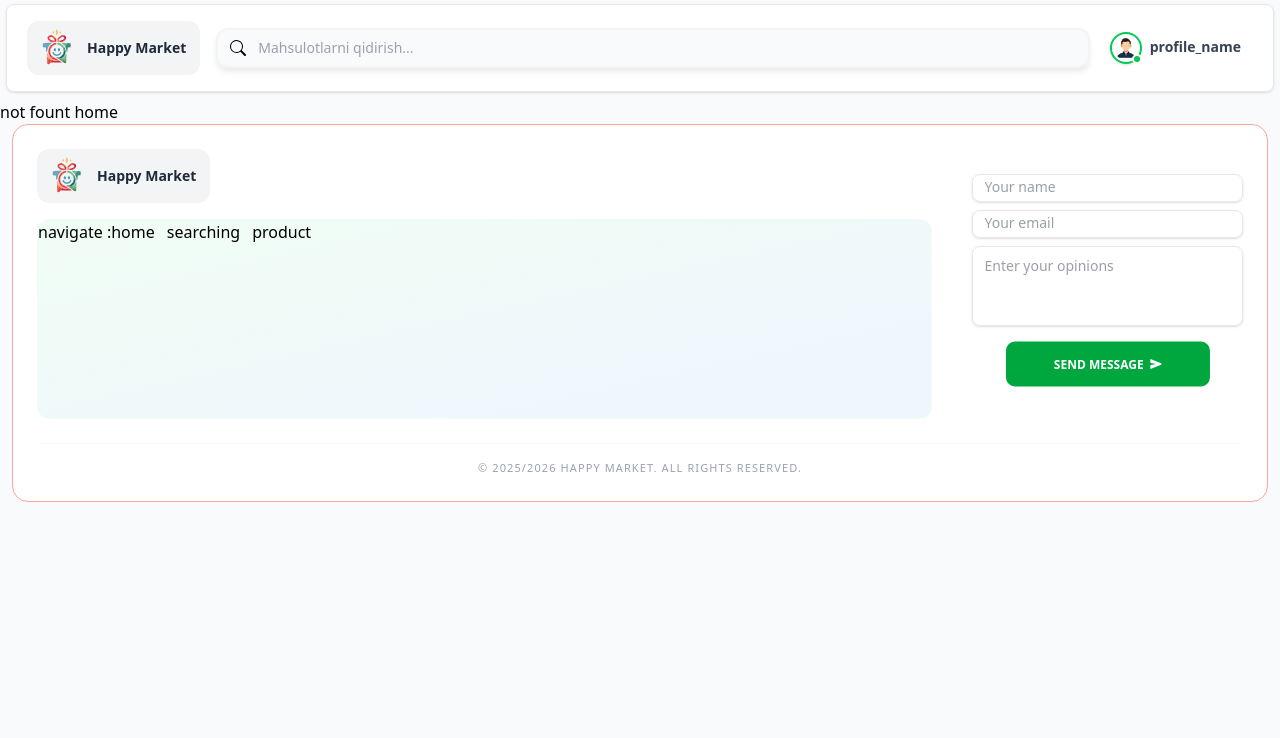
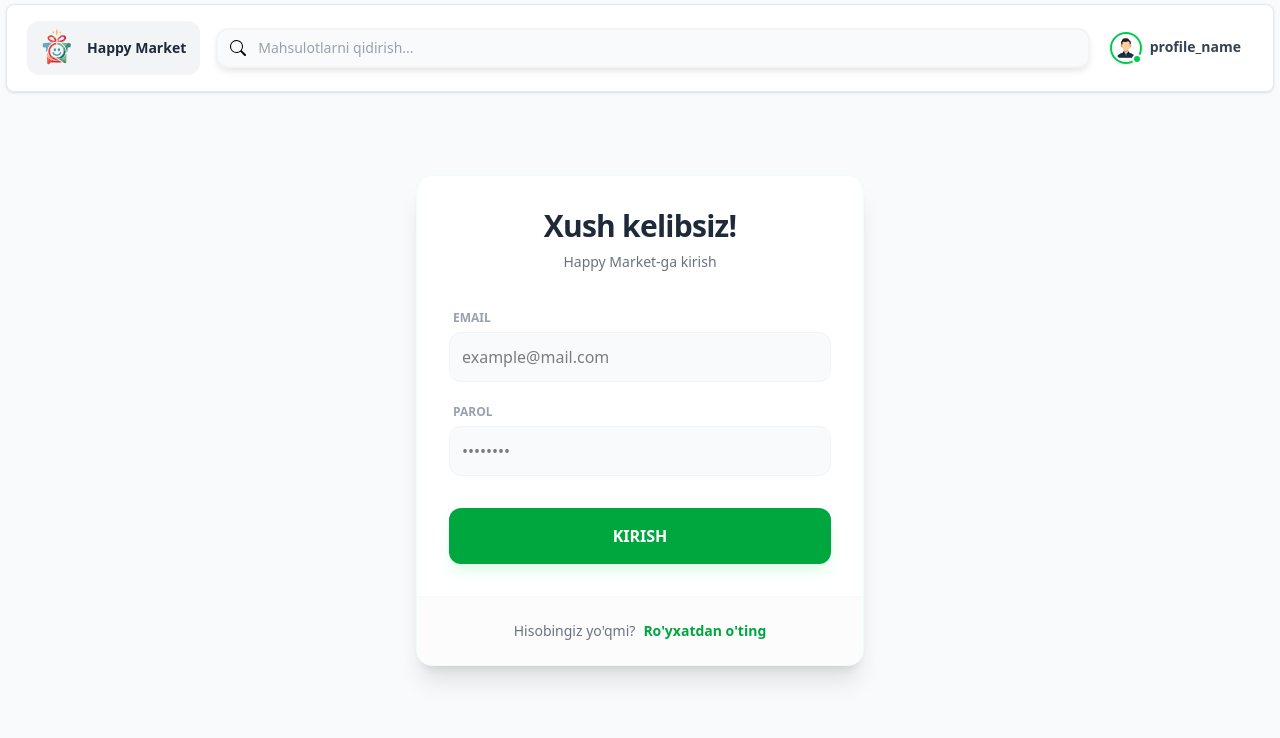
Before and after one commit to rax1mjon/happy_market, a React (Vite) app: page /login in a window 1280 px wide. Shown: the top 738 px of the page. Built offline with nearby package versions, Linux system fonts and the light colour scheme.

Commit message:
add login email

```diff
--- a/src/App.jsx
+++ b/src/App.jsx
@@ -1,6 +1,7 @@
 import { Route, Routes } from "react-router-dom";
 import { lazy } from "react";
 import { Suspense } from "react";
+import Lending from "./Pages/Lending/Lending";
 
 const Loading = lazy(() => import("./assets/Components/Loading/Loading"));
 const Layout = lazy(() => import("./assets/Components/Layout/Layout"));
@@ -16,7 +17,8 @@ function App() {
       <Suspense fallback={<Loading />}>
         <Routes>
           <Route path="/" element={<Layout />}>
-            <Route index element={<Login />} />
+            <Route index element={<Lending />} />
+            <Route path="login" element={<Login />} />
             <Route path="home" element={<Home />} />
             <Route path="searching/:search_name" element={<Searching />} />
             <Route path="product/:product_name" element={<Product />} />
--- /dev/null
+++ b/src/Pages/Lending/Lending.jsx
@@ -0,0 +1,9 @@
+import React from 'react'
+
+const Lending = () => {
+  return (
+    <div>Lending</div>
+  )
+}
+
+export default Lending
--- a/src/Pages/Login/Login.jsx
+++ b/src/Pages/Login/Login.jsx
@@ -6,7 +6,6 @@ const Login = () => {
   return (
     <div className="min-h-[80vh] flex items-center justify-center p-4">
       <div className="bg-white w-full max-w-md rounded-2xl shadow-xl border border-green-50 overflow-hidden transition-all duration-500">
-        {/* Yuqori qism: Sarlavha va Toggle */}
         <div className="p-8 pb-0 text-center">
           <h2 className="text-3xl font-bold text-gray-800 tracking-tight">
             {isLogin ? "Xush kelibsiz!" : "Ro'yxatdan o'tish"}
@@ -16,9 +15,9 @@ const Login = () => {
           </p>
         </div>
 
-        {/* Forma qismi */}
         <form className="p-8 flex flex-col gap-4">
-          {/* Ism (Har doim bor) */}
+          {!isLogin ? (
+            <div className="animate-in fade-in slide-in-from-top-4 duration-500 flex flex-col gap-4">
               <div className="group">
                 <label className="text-xs font-bold text-gray-400 uppercase ml-1 transition-colors group-focus-within:text-green-500">
                   Ism
@@ -30,9 +29,6 @@ const Login = () => {
                 />
               </div>
 
-          {!isLogin && (
-            <div className="animate-in fade-in slide-in-from-top-4 duration-500 flex flex-col gap-4">
-              {/* Email */}
               <div className="group">
                 <label className="text-xs font-bold text-gray-400 uppercase ml-1 group-focus-within:text-green-500">
                   Email
@@ -45,7 +41,6 @@ const Login = () => {
               </div>
 
               <div className="flex gap-4">
-                {/* Telefon */}
                 <div className="group flex-1">
                   <label className="text-xs font-bold text-gray-400 uppercase ml-1 group-focus-within:text-green-500">
                     Telefon
@@ -56,7 +51,6 @@ const Login = () => {
                     className="w-full p-3 mt-1 bg-gray-50 border border-gray-100 rounded-xl outline-none focus:border-green-500 focus:ring-4 focus:ring-green-50 transition-all duration-300"
                   />
                 </div>
-                {/* Yosh */}
                 <div className="group w-24">
                   <label className="text-xs font-bold text-gray-400 uppercase ml-1 group-focus-within:text-green-500">
                     Yosh
@@ -68,10 +62,7 @@ const Login = () => {
                   />
                 </div>
               </div>
-            </div>
-          )}
 
-          {/* Parol (Har doim bor) */}
               <div className="group">
                 <label className="text-xs font-bold text-gray-400 uppercase ml-1 transition-colors group-focus-within:text-blue-500">
                   Parol
@@ -82,8 +73,33 @@ const Login = () => {
                   className="w-full p-3 mt-1 bg-gray-50 border border-gray-100 rounded-xl outline-none focus:border-blue-500 focus:ring-4 focus:ring-blue-50 transition-all duration-300"
                 />
               </div>
+            </div>
+          ) : (
+            <>
+              <div className="group">
+                <label className="text-xs font-bold text-gray-400 uppercase ml-1 group-focus-within:text-green-500">
+                  Email
+                </label>
+                <input
+                  type="email"
+                  placeholder="example@mail.com"
+                  className="w-full p-3 mt-1 bg-gray-50 border border-gray-100 rounded-xl outline-none focus:border-green-500 focus:ring-4 focus:ring-green-50 transition-all duration-300"
+                />
+              </div>
 
-          {/* Submit Tugmasi */}
+              <div className="group">
+                <label className="text-xs font-bold text-gray-400 uppercase ml-1 transition-colors group-focus-within:text-blue-500">
+                  Parol
+                </label>
+                <input
+                  type="password"
+                  placeholder="••••••••"
+                  className="w-full p-3 mt-1 bg-gray-50 border border-gray-100 rounded-xl outline-none focus:border-blue-500 focus:ring-4 focus:ring-blue-50 transition-all duration-300"
+                />
+              </div>
+            </>
+          )}
+
           <button
             type="submit"
             className="w-full mt-4 py-4 bg-green-600 text-white font-bold rounded-xl shadow-lg shadow-green-100
@@ -93,7 +109,6 @@ const Login = () => {
           </button>
         </form>
 
-        {/* Pastki almashtirish qismi */}
         <div className="p-6 bg-gray-50/50 border-t border-gray-50 text-center">
           <p className="text-sm text-gray-500">
             {isLogin ? "Hisobingiz yo'qmi?" : "Profilingiz bormi?"}
```
Lines whose indentation alone changed are shown as unchanged.
